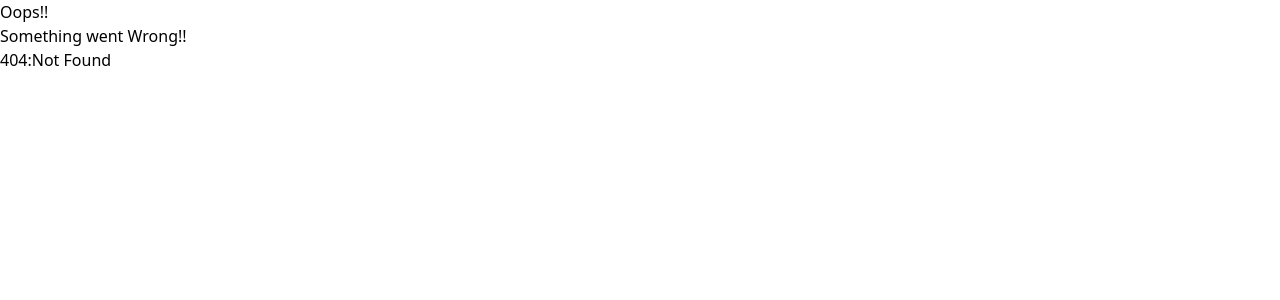
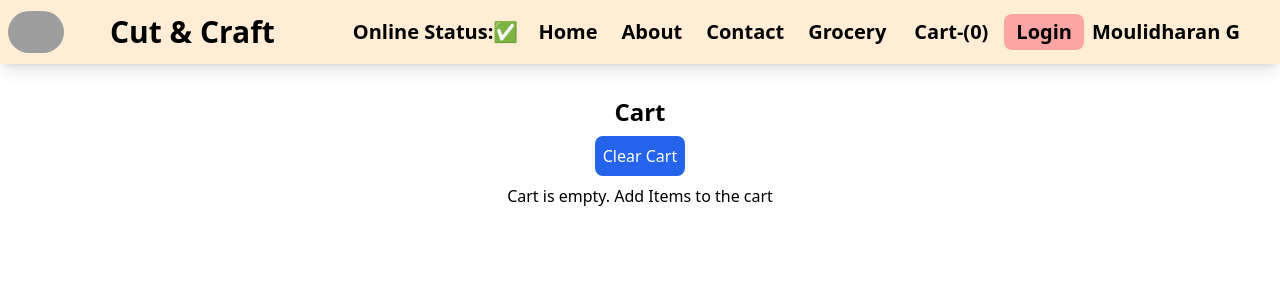
Before and after one commit to GMoulidharan/Namaste-react, a React (Vite) app: page /cart in a window 1280 px wide. Before the commit this address had no page. Shown: the top 300 px of the page. Built offline with nearby package versions, Linux system fonts and the light colour scheme; grey boxes are pictures that could not be loaded.

Commit message:
Episode-12: Build the store using REDUX-TOOLKIT

```diff
--- a/package.json
+++ b/package.json
@@ -21,8 +21,10 @@
     "tailwindcss": "^3.4.15"
   },
   "dependencies": {
+    "@reduxjs/toolkit": "^2.3.0",
     "react": "^18.3.1",
     "react-dom": "^18.3.1",
+    "react-redux": "^9.1.2",
     "react-router-dom": "^6.28.0"
   },
   "browserslist": [
--- /dev/null
+++ b/src/components/Cart.js
@@ -0,0 +1,25 @@
+import { useDispatch, useSelector } from "react-redux";
+import ItemList from "./ItemList";
+import { clearCart } from "../utils/cartSlice";
+
+const Cart = () =>{
+
+    const cartItems = useSelector((store) => store.cart.items);
+    const dispatch = useDispatch();
+    const handleClearCart =() =>{
+        dispatch(clearCart());
+    };
+
+    return (
+        <div className="text-center m-4 p-4">
+            <h1 className="text-2xl font-bold">Cart</h1>
+            <div className="w-6/12 m-auto">
+                <button className="p-2 m-2 bg-blue-600 text-white rounded-lg" onClick={handleClearCart}>Clear Cart</button>
+                {cartItems.length === 0 && <h1>Cart is empty. Add Items to the cart</h1>}
+                <ItemList items={cartItems}/>
+            </div>
+        </div>
+    );
+};
+
+export default Cart;
--- a/src/components/Header.js
+++ b/src/components/Header.js
@@ -3,13 +3,19 @@ import { useState, useContext } from 'react';
 import { Link } from 'react-router-dom';
 import useOnlineStatus from '../utils/useOnlineStatus';
 import UserContext from '../utils/UserContext';
+import { useSelector } from 'react-redux';
 const Header = () => {
 
     const [loginBtn, setLoginBtn] = useState("Login");
     const onlineStatus = useOnlineStatus();
 
     const {loggedInUser} = useContext(UserContext);
-    console.log(loggedInUser);
+    // console.log(loggedInUser);
+
+    //subscribing to the store using a selector
+    const cartItems = useSelector((store) => store.cart.items);
+    console.log(cartItems);
+
 
     return (
         <div className="flex justify-between items-center bg-orange-100 mb-2 shadow-lg max-h-16">
@@ -28,27 +34,33 @@ const Header = () => {
                     to="/"
                     className="link"
                 >
-                    <li className="px-2">Home</li>
+                    <li className="px-3">Home</li>
                 </Link>
                 <Link
                     to="/about"
                     className="link"
                 >
-                    <li className="px-2">About</li>
+                    <li className="px-3">About</li>
                 </Link>
                 <Link
                     to="/contact"
                     className="link"
                 >
-                    <li className="px-2">Contact</li>
+                    <li className="px-3">Contact</li>
                 </Link>
                 <Link
                     to="/grocery"
                     className="link"
                 >
-                    <li className="px-2">Grocery</li>
+                    <li className="px-3">Grocery</li>
                 </Link>
-                <li className="px-2">Cart</li>
+                <Link
+                    to="/cart"
+                    className="link"
+                >
+                <li className="px-4 font-bold text-xl">
+                    Cart-({cartItems.length})</li>
+                </Link>
                 <button
                     onClick={() => {
                     loginBtn === "Login"
--- a/src/components/ItemList.js
+++ b/src/components/ItemList.js
@@ -1,5 +1,14 @@
+import { useDispatch } from "react-redux";
+import { addItem } from "../utils/cartSlice";
 import { CDN_URL } from "../utils/constants";
 const ItemList = ({items}) =>{
+
+    const dispatch = useDispatch();
+
+    const handleAddItem =(item) =>{
+        //Dispatches an action
+        dispatch(addItem(item));
+    }
 
     return (
         <div>
@@ -26,6 +35,7 @@ const ItemList = ({items}) =>{
                     >
                     <button
                     className=" w-full bg-green-200 text-[#4DA672] rounded-lg  hover:shadow-md hover:bg-gray-100 font-extrabold "
+                    onClick={() =>handleAddItem(item)}
                     >
                         ADD
                     </button>
--- a/src/components/RestaurantCategory.js
+++ b/src/components/RestaurantCategory.js
@@ -1,7 +1,7 @@
 import ItemList from "./ItemList";
 
 const RestaurantCategory = ({data, showItem, updateIndex}) =>{
-    console.log(showItem);
+    // console.log(showItem);
 
     const handleShowItems =() =>{
         updateIndex();// Calls the `updateActiveIndex` method from RestaurantMenu(setShowIndex)
--- /dev/null
+++ b/src/utils/appStore.js
@@ -0,0 +1,9 @@
+import { configureStore } from "@reduxjs/toolkit"
+import cartReducer from "./cartSlice";
+
+const appStore = configureStore({
+    reducer:{
+        cart: cartReducer,
+    }
+});
+export default appStore;
--- /dev/null
+++ b/src/utils/cartSlice.js
@@ -0,0 +1,38 @@
+import { createSlice } from "@reduxjs/toolkit";
+
+
+const cartSlice = createSlice({
+    name:"cart",
+    initialState:{
+        items:[]
+    },
+    reducers:{
+        addItem:(state, action) =>{
+
+            /*
+            Vannila(older) Redux = DON'T MUTATE STATE, returning was mandatory.
+            const newState = [...state];
+            newState.items.push(action.payload);
+            return newState;
+            */
+
+            //Redux ToolKit
+            // we HAVE to mutating the state over here.
+            state.items.push(action.payload);
+        },
+        removeItem:(state) =>{
+            state.items.pop();
+        },
+        //originalState = {items:["Pizza"]}
+        clearCart:(state) =>{
+            //RTK - either Mutate the existing state or return a new state
+
+            //state.items.length = 0;//state =[]
+            return {items: []}; // this new object will be replaced inside originalState= {items: []}.
+        },
+    },
+});
+
+export const {addItem, removeItem, clearCart} = cartSlice.actions;
+
+export default cartSlice.reducer;
```
Also changed, not shown: src/App.js (+10 -1 lines), 2 other files (tests, documents, lock files or other folders).
